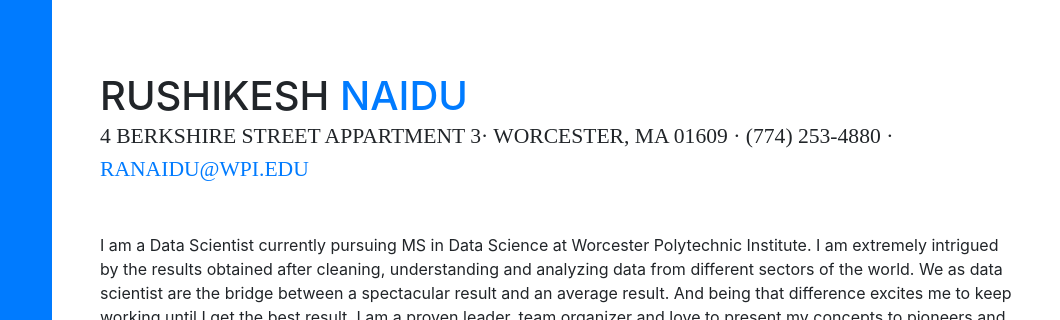
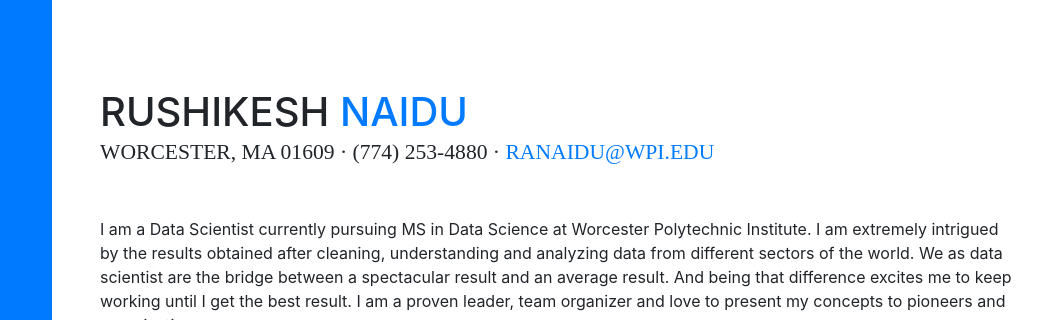
Before and after one commit to RushikeshNaidu/rushikesh.github.io, a website with bundled scripts: page index.html in a window 1280 px wide. Shown: the part 135-455 px from the top of the page, 220-1280 px from the left. Built offline with nearby package versions, Linux system fonts and the light colour scheme; a web font is replaced by a local one.

Commit message:
Update index.html

```diff
--- a/index.html
+++ b/index.html
@@ -74,7 +74,7 @@
           <h1 class="mb-0">Rushikesh
             <span class="text-primary">Naidu</span>
           </h1>
-          <div class="subheading mb-5">4 Berkshire Street Appartment 3· Worcester, MA 01609 · (774) 253-4880 ·
+          <div class="subheading mb-5"> Worcester, MA 01609 · (774) 253-4880 ·
             <a href="mailto:ranaidu@wpi.edu">ranaidu@wpi.edu</a>
           </div>
           <p class="mb-5">I am a Data Scientist currently pursuing MS in Data Science at Worcester Polytechnic Institute. I am extremely intrigued by the results obtained after cleaning, understanding and analyzing data from different sectors of the world. We as data scientist are the bridge between a spectacular result and an average result. And being that difference excites me to keep working until I get the best result. I am a proven leader, team organizer and love to present my concepts to pioneers and organization.</p>
```
